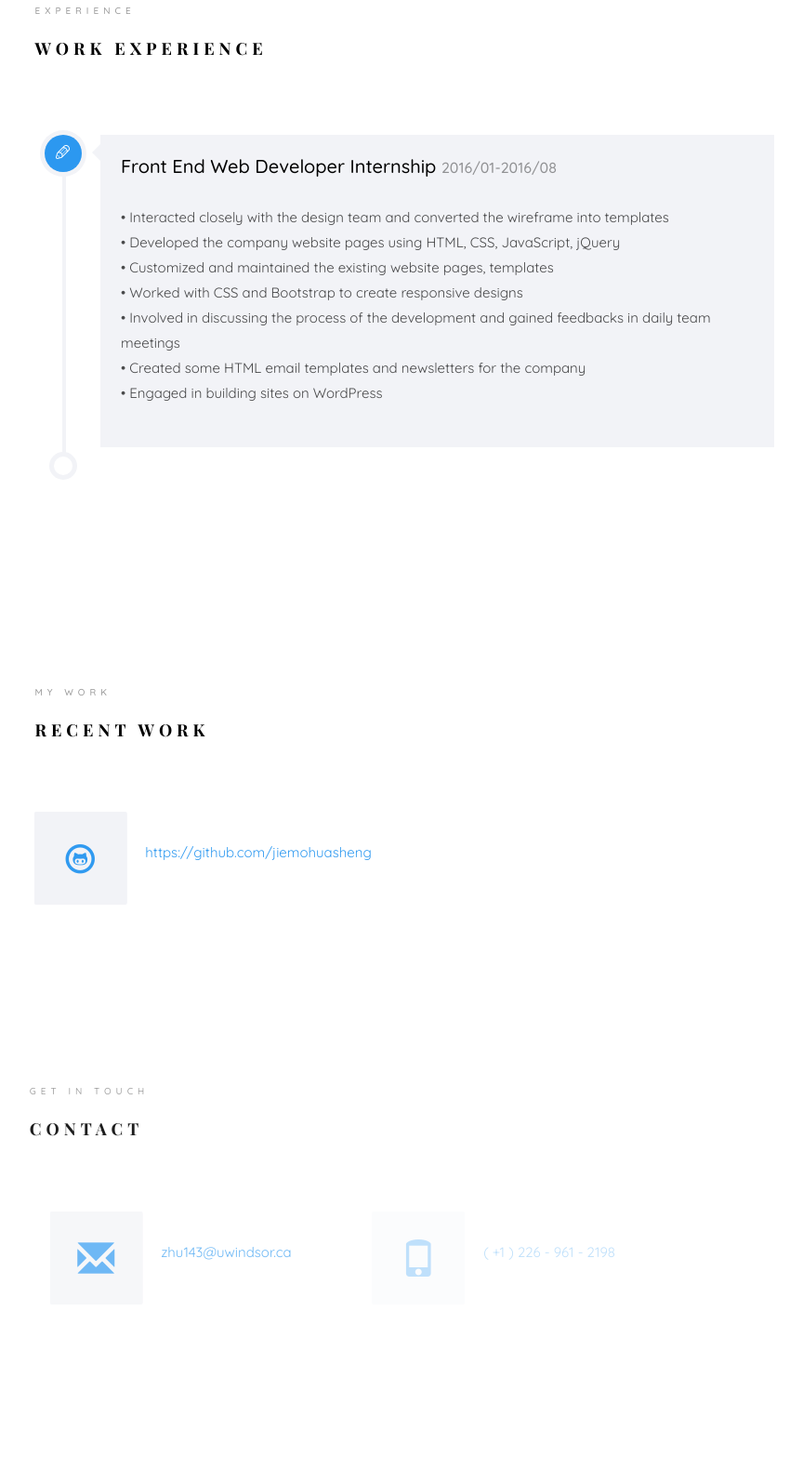
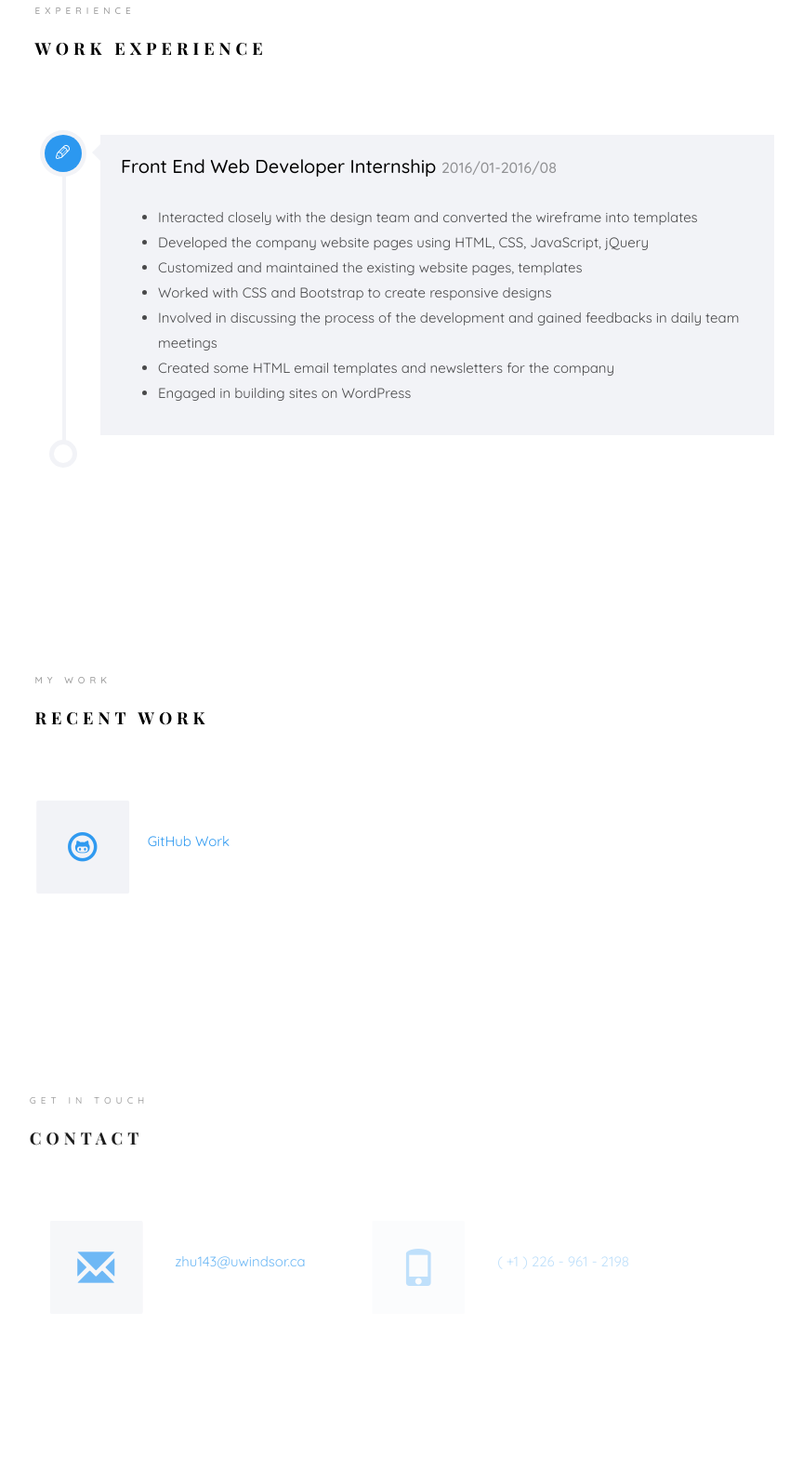
Before and after one commit to jiemohuasheng/jiemohuasheng.github.io, a plain HTML site: page index.html in a window 1280 px wide. Shown: the part 3338-4905 px from the top of the page at 93% size, without its empty margins (355-1219 px from the left). Drawn offline with nearby package versions, Linux system fonts and the light colour scheme; files whose address does not match are found by name; a web font is replaced by a local one.

Commit message:
Update index.html

```diff
--- a/index.html
+++ b/index.html
@@ -332,7 +332,15 @@
 
 						               <div class="timeline-label">
 						                  <h2><a href="#">Front End Web Developer Internship</a> <span>2016/01-2016/08</span></h2>
-					                  <p>•	Interacted closely with the design team and converted the wireframe into templates</br>•	Developed the company website pages using HTML, CSS, JavaScript, jQuery</br>•	Customized and maintained the existing website pages, templates</br>•	Worked with CSS and Bootstrap to create responsive designs</br>•	Involved in discussing the process of the development and gained feedbacks in daily team meetings</br>•	Created some HTML email templates and newsletters for the company</br>•	Engaged in building sites on WordPress</p>
+						                  <ul>
+						                  	<li>Interacted closely with the design team and converted the wireframe into templates</li>
+						                  	<li>Developed the company website pages using HTML, CSS, JavaScript, jQuery</li>
+						                  	<li>Customized and maintained the existing website pages, templates</li>
+						                  	<li>Worked with CSS and Bootstrap to create responsive designs</li>
+						                  	<li>Involved in discussing the process of the development and gained feedbacks in daily team meetings</li>
+						                  	<li>Created some HTML email templates and newsletters for the company</li>
+						                  	<li>Engaged in building sites on WordPress</li>
+						                  </ul>
 						               </div>
 						            </div>
 						         </article>
@@ -355,14 +363,16 @@
 						<div class="col-md-6 col-md-offset-3 col-md-pull-3 animate-box" data-animate-effect="fadeInLeft">
 							<span class="heading-meta">My Work</span>
 							<h2 class="colorlib-heading animate-box">Recent Work</h2>
+						</div>
+					</div>
 					<div class="row">
 						<div class="col-md-12">
-							<div class="colorlib-feature colorlib-feature-sm animate-box" data-animate-effect="fadeInLeft">
+							<div class="colorlib-feature colorlib-feature-sm animate-box" data-animate-effect="fadeInRight">
 								<div class="colorlib-icon">
 									<i class="devicons devicons-github" style="font-size: 3em;"></i>
 								</div>
 								<div class="colorlib-text">
-									<a href="https://github.com/jiemohuasheng">https://github.com/jiemohuasheng</a>
+									<p><a href="https://github.com/jiemohuasheng">GitHub Work</a></p>
 								</div>
 							</div>
 						</div>
@@ -371,8 +381,6 @@
 					Here will be my works that I have done.
 					For now I will just add my github link.
 					 -->
-
-
 				</div>
 			</section>
 
@@ -387,7 +395,7 @@
 					</div>
 					<div class="row">
 						<div class="col-md-12">
-							<div class="colorlib-feature colorlib-feature-sm animate-box" data-animate-effect="fadeInRight">
+							<div class="col-md-6 colorlib-feature colorlib-feature-sm animate-box" data-animate-effect="fadeInRight">
 								<div class="colorlib-icon">
 									<i class="glyphicon glyphicon-envelope"></i>
 								</div>
@@ -395,7 +403,7 @@
 									<p><a href="mailto: zhu143@uwindsor.ca">zhu143@uwindsor.ca</a></p>
 								</div>
 							</div>
-							<div class="colorlib-feature colorlib-feature-sm animate-box" data-animate-effect="fadeInLeft">
+							<div class="col-md-6 colorlib-feature colorlib-feature-sm animate-box" data-animate-effect="fadeInLeft">
 								<div class="colorlib-icon">
 									<i class="glyphicon glyphicon-phone"></i>
 								</div>
```
Lines whose indentation alone changed are shown as unchanged.
